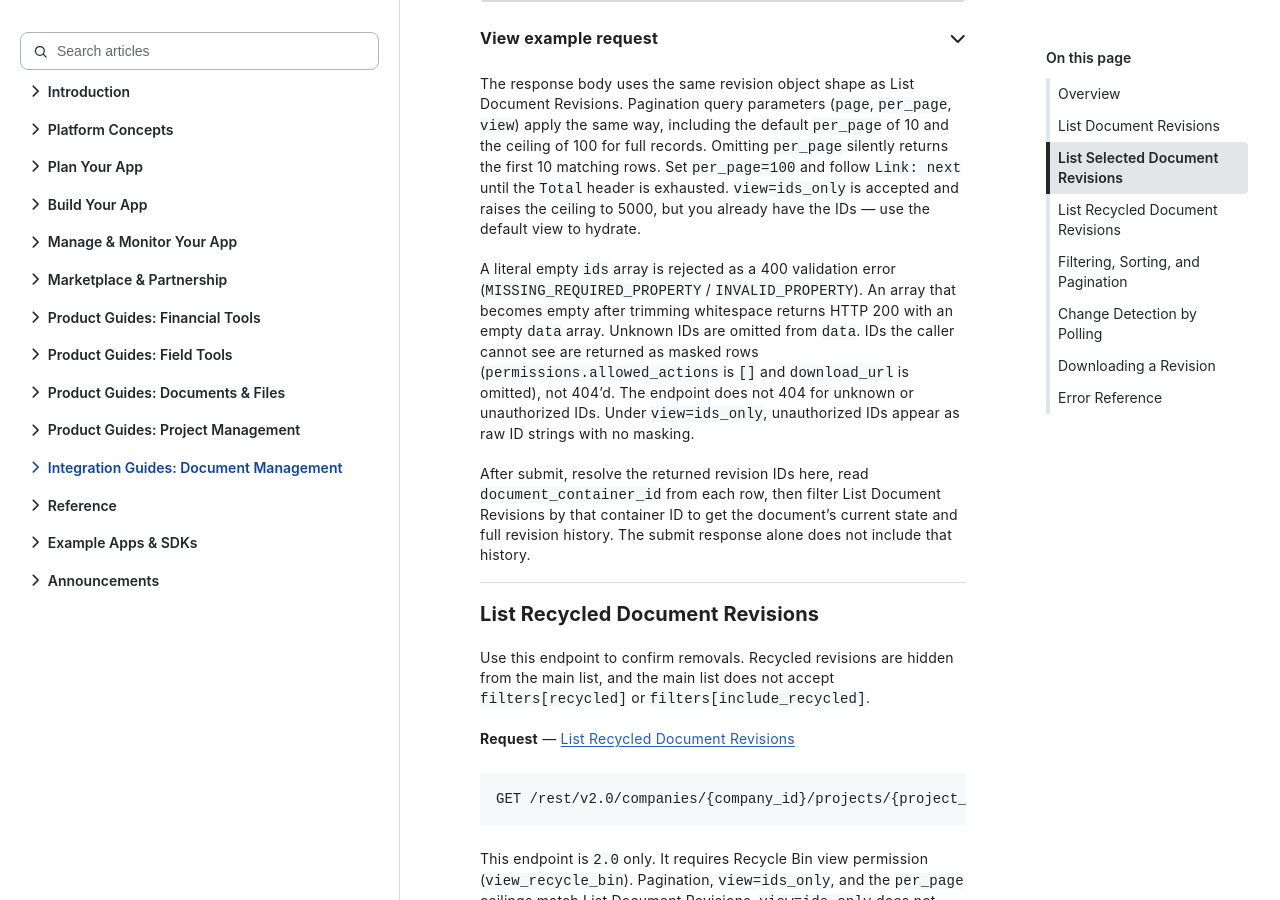
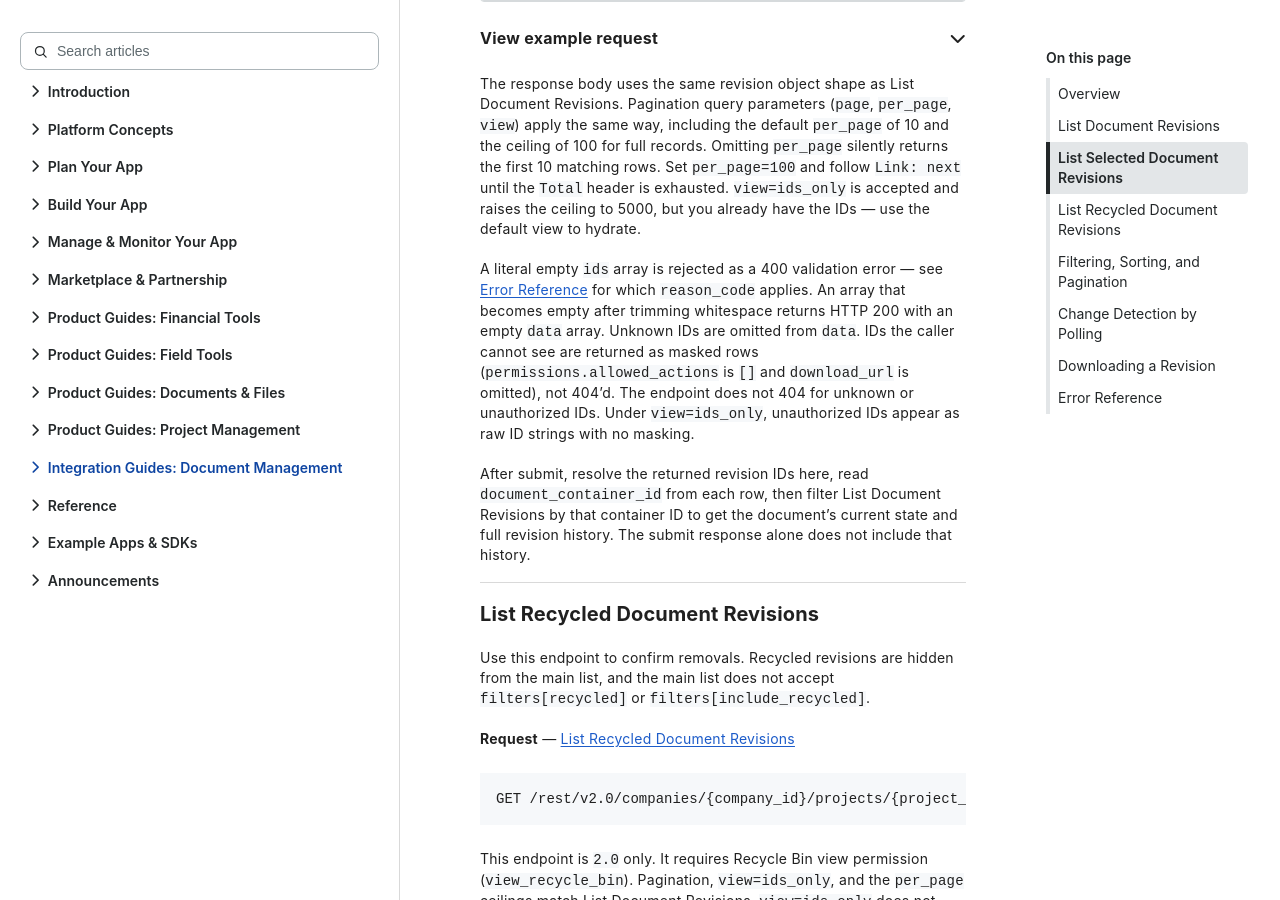
Before and after one commit to procore/documentation, a Jekyll site: the page built from document_management_integration/document_management_document_revisions.md, in a window 1280 px wide and 900 px high, scrolled down 5266 px. Built offline with Jekyll 4.4.1, drawn with Linux system fonts in a browser that asks for light colours; comment, search, counter and statistics services are not loaded.

Commit message:
docs(document-revisions): point empty-ids 400 at the error table (DOCINT-1809)

```diff
--- a/document_management_integration/document_management_document_revisions.md
+++ b/document_management_integration/document_management_document_revisions.md
@@ -157,7 +157,7 @@ POST /rest/v2.0/companies/{company_id}/projects/{project_id}/document_management
 
 The response body uses the same revision object shape as List Document Revisions. Pagination query parameters (`page`, `per_page`, `view`) apply the same way, including the default `per_page` of 10 and the ceiling of 100 for full records. Omitting `per_page` silently returns the first 10 matching rows. Set `per_page=100` and follow `Link: next` until the `Total` header is exhausted. `view=ids_only` is accepted and raises the ceiling to 5000, but you already have the IDs — use the default view to hydrate.
 
-A literal empty `ids` array is rejected as a 400 validation error (`MISSING_REQUIRED_PROPERTY` / `INVALID_PROPERTY`). An array that becomes empty after trimming whitespace returns HTTP 200 with an empty `data` array. Unknown IDs are omitted from `data`. IDs the caller cannot see are returned as masked rows (`permissions.allowed_actions` is `[]` and `download_url` is omitted), not 404'd. The endpoint does not 404 for unknown or unauthorized IDs. Under `view=ids_only`, unauthorized IDs appear as raw ID strings with no masking.
+A literal empty `ids` array is rejected as a 400 validation error — see [Error Reference](#list-selected-and-recycled-revisions) for which `reason_code` applies. An array that becomes empty after trimming whitespace returns HTTP 200 with an empty `data` array. Unknown IDs are omitted from `data`. IDs the caller cannot see are returned as masked rows (`permissions.allowed_actions` is `[]` and `download_url` is omitted), not 404'd. The endpoint does not 404 for unknown or unauthorized IDs. Under `view=ids_only`, unauthorized IDs appear as raw ID strings with no masking.
 
 After submit, resolve the returned revision IDs here, read `document_container_id` from each row, then filter List Document Revisions by that container ID to get the document's current state and full revision history. The submit response alone does not include that history.
 
```
